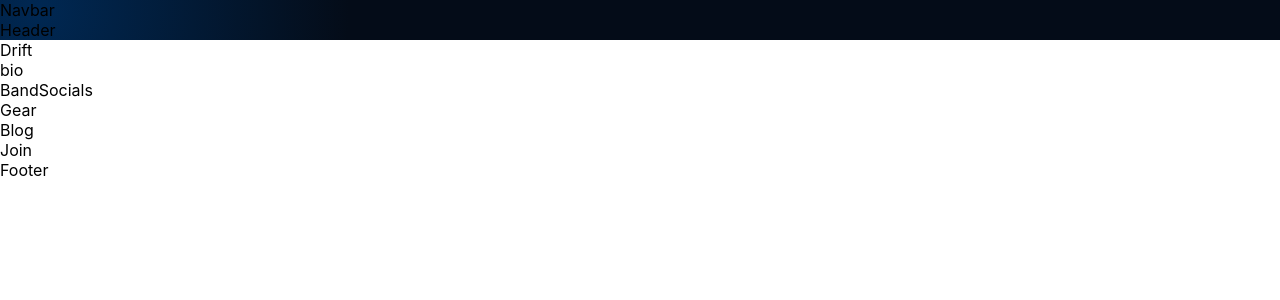
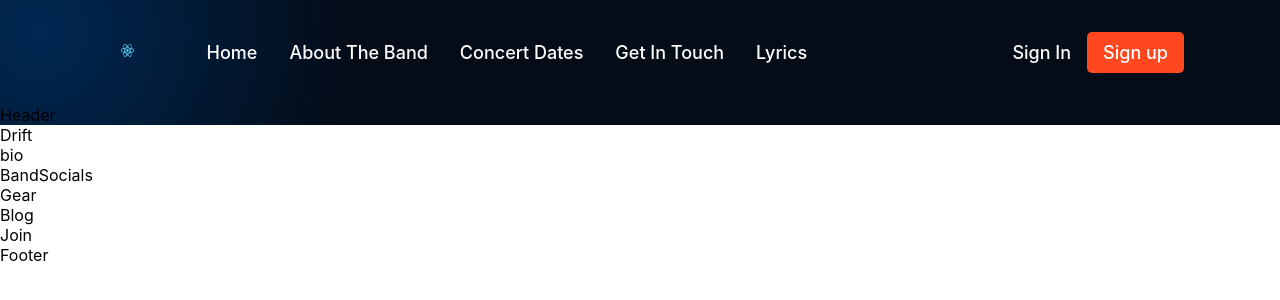
Before and after one commit to Tyler0342/DRIFT, a React (Create React App) app: page / in a window 1280 px wide. Shown: the top 300 px of the page. Built offline with nearby package versions, Linux system fonts and the light colour scheme.

Commit message:
Finish work on Navbar component

```diff
--- a/src/components/navbar/Navbar.jsx
+++ b/src/components/navbar/Navbar.jsx
@@ -1,9 +1,51 @@
-import React from 'react'
+import React, { useState } from 'react';
+import { RiMenu3Line, RiCloseLine } from 'react-icons/ri';
+import logo from '../../logo.svg';
+import './navbar.css';
 
 const Navbar = () => {
+  const [toggleMenu, setToggleMenu] = useState(false);
+
   return (
-    <div>Navbar</div>
-  )
-}
+    <div className="drift__navbar">
+      <div className="drift__navbar-links">
+        <div className="drift__navbar-links_logo">
+          <img src={logo} />
+        </div>
+        <div className="drift__navbar-links_container">
+          <p><a href="#home">Home</a></p>
+          <p><a href="#drift">About the band</a></p>
+          <p><a href="#concertdates">Concert Dates</a></p>
+          <p><a href="#getintouch">Get in touch</a></p>
+          <p><a href="#lyrics">Lyrics</a></p>
+        </div>
+      </div>
+      <div className="drift__navbar-sign">
+        <p>Sign in</p>
+        <button type="button">Sign up</button>
+      </div>
+      <div className="drift__navbar-menu">
+        {toggleMenu
+          ? <RiCloseLine color="#fff" size={27} onClick={() => setToggleMenu(false)} />
+          : <RiMenu3Line color="#fff" size={27} onClick={() => setToggleMenu(true)} />}
+        {toggleMenu && (
+        <div className="drift__navbar-menu_container scale-up-center">
+          <div className="drift__navbar-menu_container-links">
+            <p><a href="#home">Home</a></p>
+            <p><a href="#drift">About the band</a></p>
+            <p><a href="#concertdates">Concert Dates</a></p>
+            <p><a href="#getintouch">Get in touch</a></p>
+            <p><a href="#lyrics">Lyrics</a></p>
+          </div>
+          <div className="drift__navbar-menu_container-links-sign">
+            <p>Sign in</p>
+            <button type="button">Sign up</button>
+          </div>
+        </div>
+        )}
+      </div>
+    </div>
+  );
+};
 
-export default Navbar
+export default Navbar;
```
